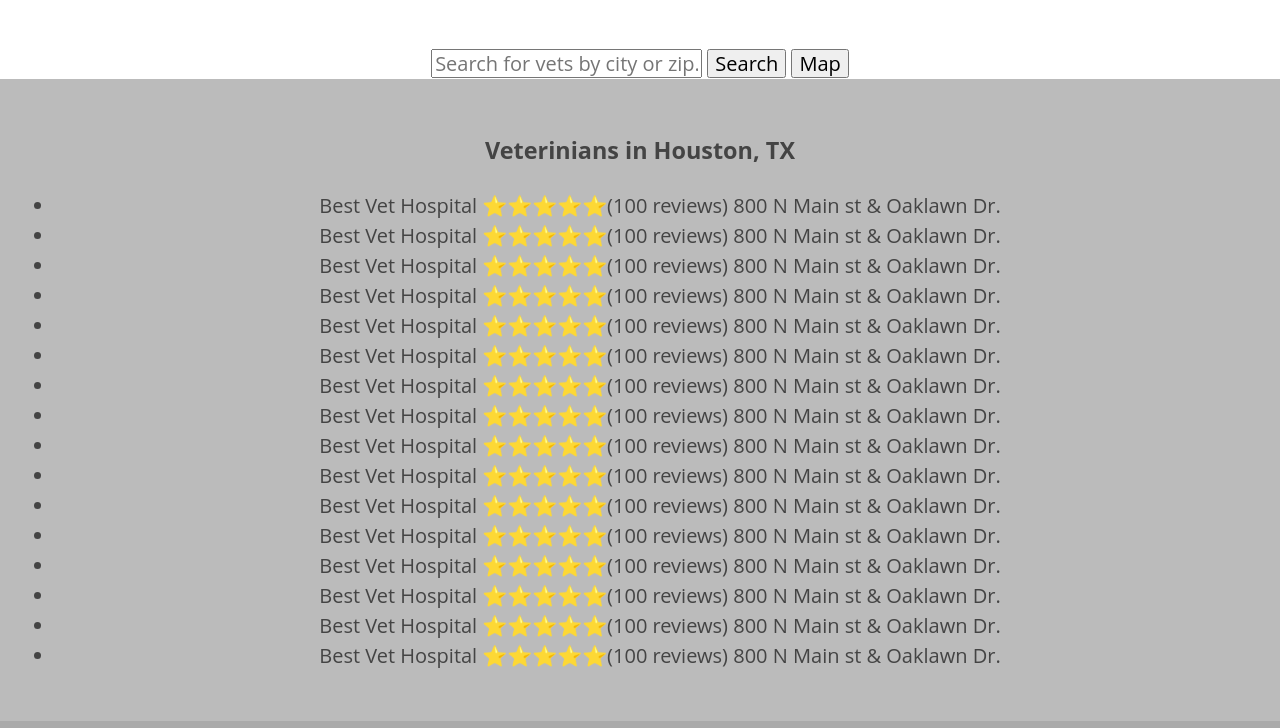
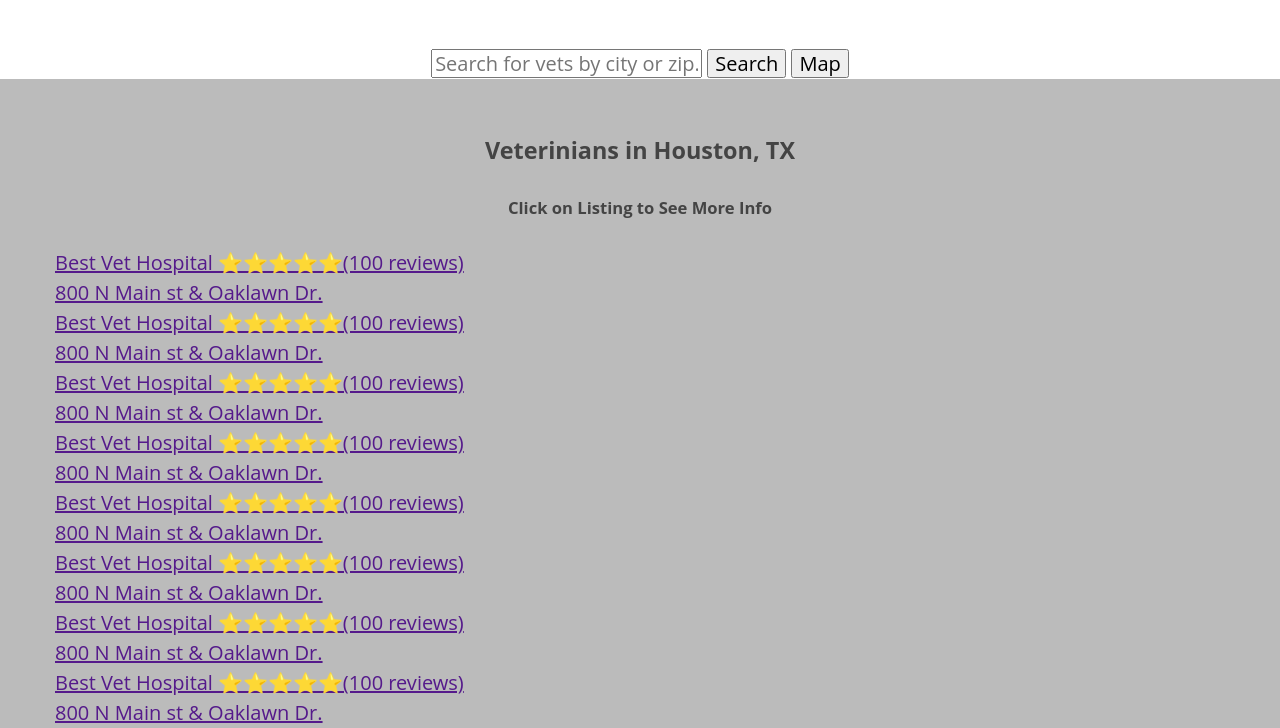
Before and after one commit to daxapps/FPWireframe2, a plain HTML site: page index.html in a window 1280 px wide. Shown: the part 224-952 px from the top of the page. Drawn offline with nearby package versions, Linux system fonts and the light colour scheme.

Commit message:
Improve UI

```diff
--- a/index.html
+++ b/index.html
@@ -2,7 +2,7 @@
 <html lang="en">
 
   <head>
-      <title>HTML wireframe List Page</title>
+      <title>HTML wireframe Vet List Page</title>
       <meta name="viewport" content="width=device-width, initial-scale=1">
       <link rel="stylesheet" type="text/css" href="//cdnjs.cloudflare.com/ajax/libs/normalize/6.0.0/normalize.css">
       <link rel="stylesheet" type="text/css" href="main.css">
@@ -20,23 +20,22 @@
       <button>Map</button>
       <section>
         <h3>Veterinians in Houston, TX</h3>
+        <h5>Click on Listing to See More Info</h5>
         <ul>
-          <li>Best Vet Hospital  ⭐⭐️⭐⭐️⭐️(100 reviews) 800 N Main st & Oaklawn Dr.</li>
-          <li>Best Vet Hospital  ⭐⭐️⭐⭐️⭐️(100 reviews) 800 N Main st & Oaklawn Dr.</li>
-          <li>Best Vet Hospital  ⭐⭐️⭐⭐️⭐️(100 reviews) 800 N Main st & Oaklawn Dr.</li>
-          <li>Best Vet Hospital  ⭐⭐️⭐⭐️⭐️(100 reviews) 800 N Main st & Oaklawn Dr.</li>
-          <li>Best Vet Hospital  ⭐⭐️⭐⭐️⭐️(100 reviews) 800 N Main st & Oaklawn Dr.</li>
-          <li>Best Vet Hospital  ⭐⭐️⭐⭐️⭐️(100 reviews) 800 N Main st & Oaklawn Dr.</li>
-          <li>Best Vet Hospital  ⭐⭐️⭐⭐️⭐️(100 reviews) 800 N Main st & Oaklawn Dr.</li>
-          <li>Best Vet Hospital  ⭐⭐️⭐⭐️⭐️(100 reviews) 800 N Main st & Oaklawn Dr.</li>
-          <li>Best Vet Hospital  ⭐⭐️⭐⭐️⭐️(100 reviews) 800 N Main st & Oaklawn Dr.</li>
-          <li>Best Vet Hospital  ⭐⭐️⭐⭐️⭐️(100 reviews) 800 N Main st & Oaklawn Dr.</li>
-          <li>Best Vet Hospital  ⭐⭐️⭐⭐️⭐️(100 reviews) 800 N Main st & Oaklawn Dr.</li>
-          <li>Best Vet Hospital  ⭐⭐️⭐⭐️⭐️(100 reviews) 800 N Main st & Oaklawn Dr.</li>
-          <li>Best Vet Hospital  ⭐⭐️⭐⭐️⭐️(100 reviews) 800 N Main st & Oaklawn Dr.</li>
-          <li>Best Vet Hospital  ⭐⭐️⭐⭐️⭐️(100 reviews) 800 N Main st & Oaklawn Dr.</li>
-          <li>Best Vet Hospital  ⭐⭐️⭐⭐️⭐️(100 reviews) 800 N Main st & Oaklawn Dr.</li>
-          <li>Best Vet Hospital  ⭐⭐️⭐⭐️⭐️(100 reviews) 800 N Main st & Oaklawn Dr.</li>
+          <li><a href="">Best Vet Hospital  ⭐⭐️⭐⭐️⭐️(100 reviews)</br> 800 N Main st & Oaklawn Dr.</a></li>
+          <li><a href="">Best Vet Hospital  ⭐⭐️⭐⭐️⭐️(100 reviews)</br> 800 N Main st & Oaklawn Dr.</a></li>
+          <li><a href="">Best Vet Hospital  ⭐⭐️⭐⭐️⭐️(100 reviews)</br> 800 N Main st & Oaklawn Dr.</a></li>
+          <li><a href="">Best Vet Hospital  ⭐⭐️⭐⭐️⭐️(100 reviews)</br> 800 N Main st & Oaklawn Dr.</a></li>
+          <li><a href="">Best Vet Hospital  ⭐⭐️⭐⭐️⭐️(100 reviews)</br> 800 N Main st & Oaklawn Dr.</a></li>
+          <li><a href="">Best Vet Hospital  ⭐⭐️⭐⭐️⭐️(100 reviews)</br> 800 N Main st & Oaklawn Dr.</a></li>
+          <li><a href="">Best Vet Hospital  ⭐⭐️⭐⭐️⭐️(100 reviews)</br> 800 N Main st & Oaklawn Dr.</a></li>
+          <li><a href="">Best Vet Hospital  ⭐⭐️⭐⭐️⭐️(100 reviews)</br> 800 N Main st & Oaklawn Dr.</a></li>
+          <li><a href="">Best Vet Hospital  ⭐⭐️⭐⭐️⭐️(100 reviews)</br> 800 N Main st & Oaklawn Dr.</a></li>
+          <li><a href="">Best Vet Hospital  ⭐⭐️⭐⭐️⭐️(100 reviews)</br> 800 N Main st & Oaklawn Dr.</a></li>
+          <li><a href="">Best Vet Hospital  ⭐⭐️⭐⭐️⭐️(100 reviews)</br> 800 N Main st & Oaklawn Dr.</a></li>
+          <li><a href="">Best Vet Hospital  ⭐⭐️⭐⭐️⭐️(100 reviews)</br> 800 N Main st & Oaklawn Dr.</a></li>
+          <li><a href="">Best Vet Hospital  ⭐⭐️⭐⭐️⭐️(100 reviews)</br> 800 N Main st & Oaklawn Dr.</a></li>
+         <p><a href="">Click to See More</a></p>
         </ul>
       </section>
 
--- a/main.css
+++ b/main.css
@@ -39,6 +39,14 @@ section:nth-child(even) {
   background-color: #ddd;
 }
 
+ul {
+  list-style: none;
+}
+
+li {
+  text-align: left;
+}
+
 p {
   margin: 0 auto;
   max-width: 650px;
```
